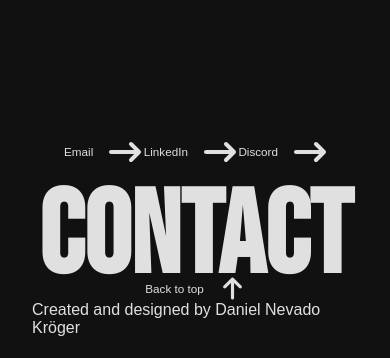
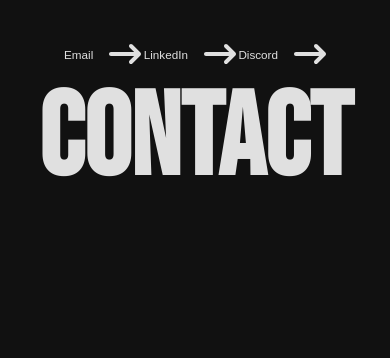
Before and after one commit to DanielNevadoK/Portfolio2.1, a React (Vite) app in the folder Portfolio2.1/: page / in a window 390 px wide. Shown: the part 2898-3256 px from the top of the page. Built offline with nearby package versions, Linux system fonts and the light colour scheme; a web font is replaced by a local one.

Commit message:
contact page done :)

```diff
--- a/Portfolio2.1/src/App.css
+++ b/Portfolio2.1/src/App.css
@@ -779,7 +779,7 @@ a {
   .contact-title {
     font-size: 20vw;
     letter-spacing: 0;
-
+    margin-bottom: 50%;
   }
   .copy-right p {
     font-family: "Akshar", sans-serif;
```
